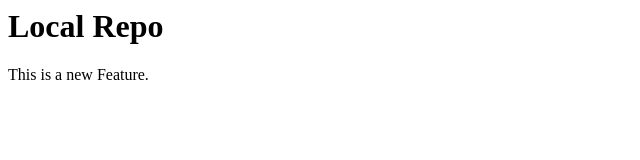
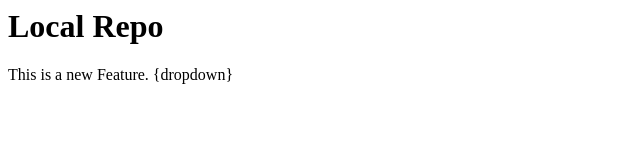
Before and after one commit to Sobii786/localRepo, a plain HTML site: page index.html in a window 1280 px wide. Shown: the full height of the page, 0-640 px from the left. Drawn offline with Linux system fonts and the light colour scheme.

Commit message:
Add dropdown

```diff
--- a/index.html
+++ b/index.html
@@ -1,2 +1,2 @@
 <h1>Local Repo</h1>
-<p>This is a new Feature.</p>
+<p>This is a new Feature. {dropdown}</p>
```
